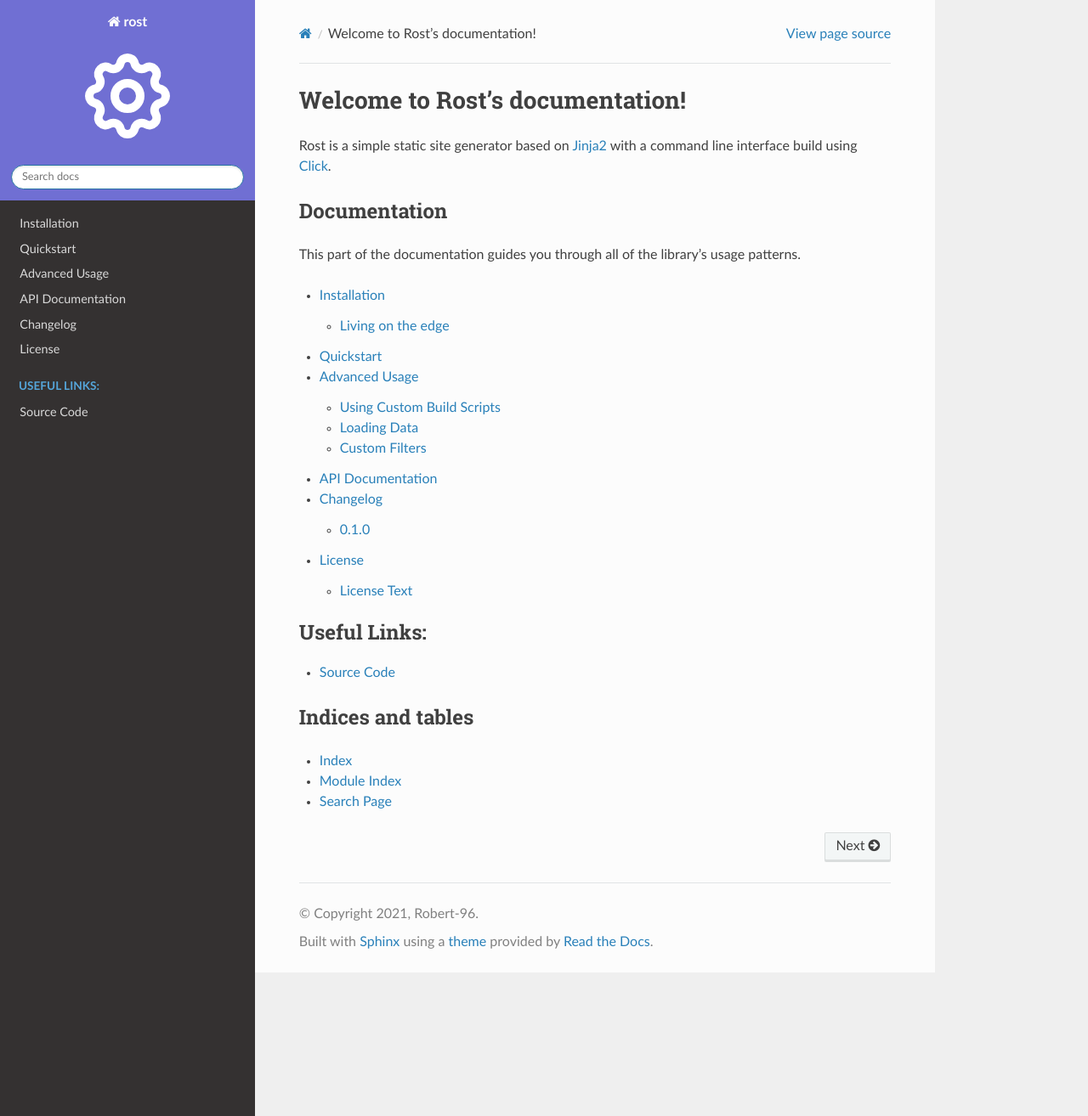
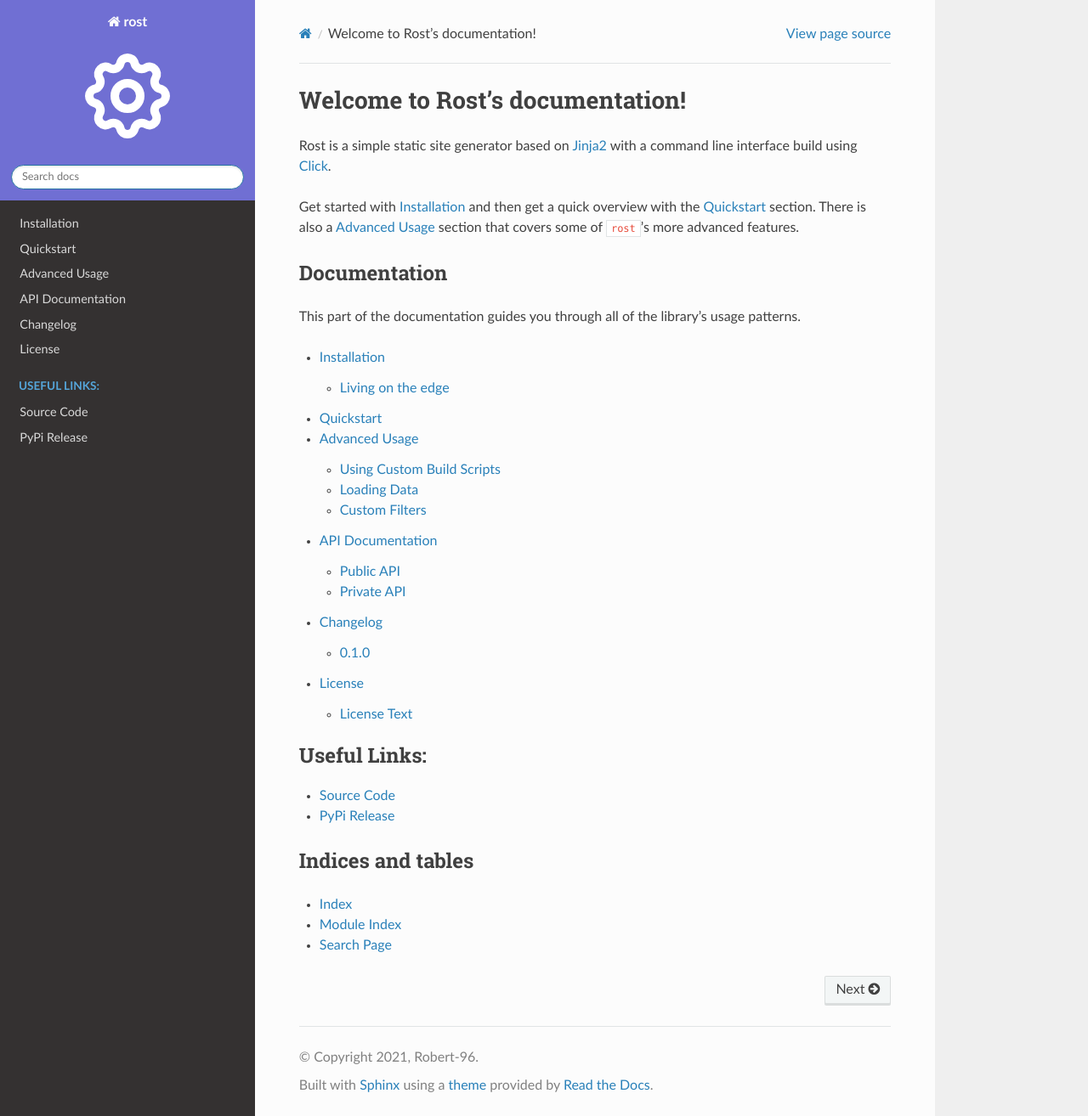
Before and after one commit to Robert-96/rost, a Sphinx documentation site: the page built from docs/source/index.rst, in a window 1280 px wide and 1314 px high. Shown: the whole window at 85% size. Built offline with Sphinx 7.4.7 and the Read the Docs theme 2.0.0, drawn with Linux system fonts in a browser that asks for light colours.

Commit message:
Update docs

```diff
--- a/docs/source/index.rst
+++ b/docs/source/index.rst
@@ -4,6 +4,11 @@ Welcome to Rost's documentation!
 
 Rost is a simple static site generator based on Jinja2_ with a command line
 interface build using Click_.
+
+Get started with :doc:`installation` and then get a quick overview with the
+:doc:`quickstart` section. There is also a :doc:`advanced` section that covers
+some of ``rost``’s more advanced features.
+
 
 .. _Jinja2: https://jinja.palletsprojects.com/en/2.11.x/
 .. _Click: https://click.palletsprojects.com/en/7.x/
@@ -30,6 +35,7 @@ patterns.
     :caption: Useful Links:
 
     Source Code <https://github.com/Robert-96/rost>
+    PyPi Release <https://pypi.org/project/rost/>
 
 
 Indices and tables
--- a/docs/source/license.rst
+++ b/docs/source/license.rst
@@ -2,7 +2,7 @@
 License
 =======
 
-Rost is licensed under the GNU General Public License v3.0.
+Rost is licensed under the MIT License.
 
 License Text
 ============
```
Also changed, not shown: docs/source/api.rst (+22 -1 lines).
